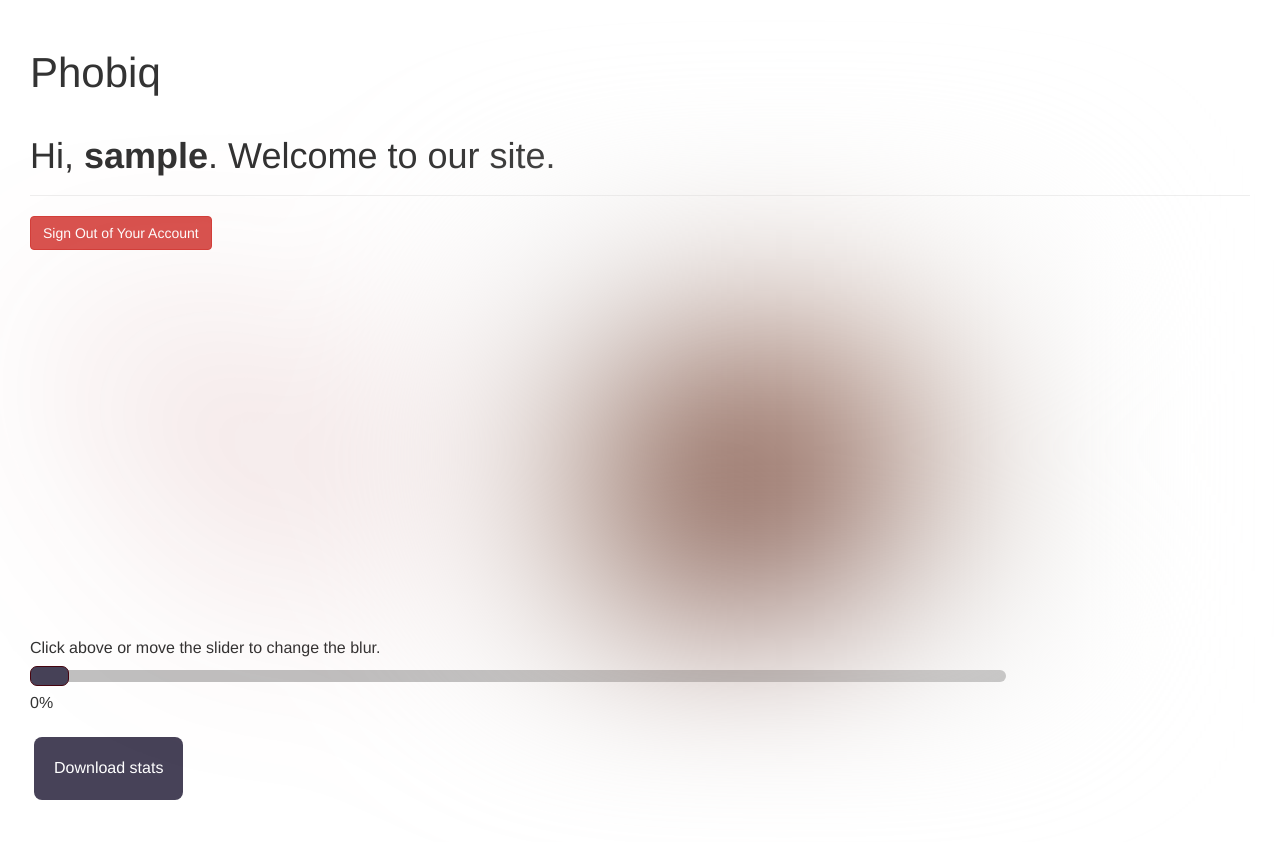
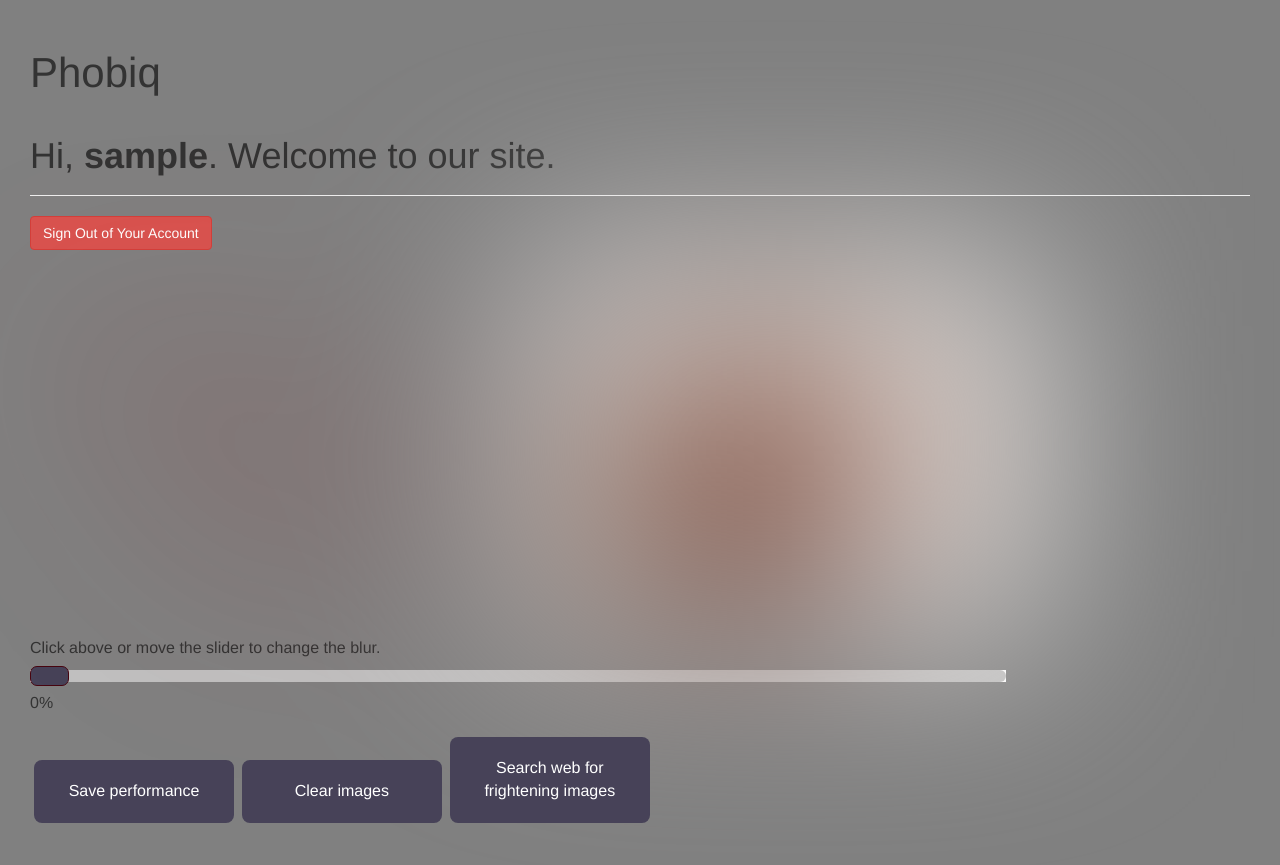
Before and after one commit to mplawley/phobiq, a PHP site: page /welcome.php in a window 1280 px wide. Before the commit the page ends 800 px from the top, so only its background shows below. Run offline with PHP 8.4, Linux system fonts and the light colour scheme; the visitor is signed in with stand-in values (Sample User, id 1); some libraries are stand-ins or nearby versions.

Commit message:
Setting up image search

```diff
--- a/blurcontroller-styles.css
+++ b/blurcontroller-styles.css
@@ -1,4 +1,5 @@
 #imageContainer {
+	min-height: 300px;
 	opacity: 100;
 	-webkit-filter: blur(100px); /* Safari 6.0 - 9.0 */
 		filter: blur(100px);
@@ -13,7 +14,7 @@
 	padding: 8px 2px 8px 2px;
 }
 
-#downloadButton {
+.consoleButtons {
 	background-color: #474258; /* Green */
 	border: none;
 	color: white;
@@ -25,6 +26,32 @@
 	margin: 4px 2px;
 	cursor: pointer;
 	border-radius: 8px;
+	-webkit-transition-duration: 0.4s; /* Safari */
+    transition-duration: 0.4s;
+    overflow: hidden;
+
+	position: relative;
+    width: 200px;
+}
+
+.consoleButtons:after {
+    content: "";
+    background: #90EE90;
+    display: block;
+    position: absolute;
+    padding-top: 300%;
+    padding-left: 350%;
+    margin-left: -20px!important;
+    margin-top: -120%;
+    opacity: 0;
+    transition: all 0.8s
+}
+
+.consoleButtons:active:after {
+    padding: 0;
+    margin: 0;
+    opacity: 1;
+    transition: 0s
 }
 
 #mainHeader {
@@ -129,5 +156,6 @@
 }
 
 body {
+	background-color: gray;
 	padding: 30px;
 }
--- a/jasmine/SpecRunner.html
+++ b/jasmine/SpecRunner.html
@@ -13,14 +13,15 @@
   	<script src="lib/jasmine-2.8.0/boot.js"></script>
   	<script src="../jquery-3.2.1.min.js"></script>
 
-
     <!-- include source files here... -->
     <script src="src/BlurController.js"></script>
+    <script src="src/ImagePickerController.js"></script>
     <script src="src/Main.js"></script>
 
     <!-- include spec files here... -->
     <script src="spec/Jasmine-Jquery.js"></script>
     <script src="spec/BlurControllerSpec.js"></script>
+    <script src="spec/ImagePickerControllerSpec.js"></script>
     <script src="spec/MainSpec.js"></script>
   </head>
 
--- /dev/null
+++ b/jasmine/src/ImagePickerController.js
@@ -0,0 +1,48 @@
+ImagePickerController = function() {};
+
+ImagePickerController.prototype.init = function() {
+	this.bindUserInterfaceElements();
+}
+
+ImagePickerController.prototype.bindUserInterfaceElements = function() {
+	var _this = this;
+
+	$("#imagePickerButton").click(function() {
+		_this.handleImagePickerButtonClick();
+	});
+
+	$("#clearImagesButton").click(function() {
+		_this.handleImageClearButtonClick();
+	});
+}
+
+ImagePickerController.prototype.handleImageClearButtonClick = function() {
+	$("#imageContainer").empty();
+}
+
+ImagePickerController.prototype.handleImagePickerButtonClick = function() {
+	google.load('search', '1', {language : 'hu'});
+  	google.setOnLoadCallback(function() {
+    var customSearchOptions = {
+        enableImageSearch: true,
+        imageSearchOptions: {
+              layout: google.search.ImageSearch.LAYOUT_CLASSIC
+        }
+    };
+
+    var options = new google.search.DrawOptions();
+    options.setAutoComplete(true);
+
+    var customSearchControl = new google.search.CustomSearchControl('XXX', customSearchOptions);
+
+    customSearchControl.setResultSetSize(google.search.Search.LARGE_RESULTSET);
+    customSearchControl.setAutoCompletionId('XXX');
+
+    customSearchControl.draw('cse', options);
+  }, true);
+
+}
+
+//clear images
+
+//save images chosen to db automatically
--- a/jasmine/src/Main.js
+++ b/jasmine/src/Main.js
@@ -1,4 +1,7 @@
 $(document).ready(function() {
     blurController = new BlurController();
     blurController.init();
+
+    imagePickerController = new ImagePickerController();
+    imagePickerController.init();
 });
--- a/welcome.php
+++ b/welcome.php
@@ -18,8 +18,10 @@
     <link rel="stylesheet" type="text/css" href="blurcontroller-styles.css">
 
     <script src="jquery-3.2.1.min.js"></script>
+    <script src="http://www.google.com/jsapi" type="text/javascript"></script>
     <script src="jasmine/src/DatabaseController.js"></script>
     <script src="jasmine/src/BlurController.js"></script>
+    <script src="jasmine/src/ImagePickerController.js"></script>
     <script src="jasmine/src/Main.js"></script>
     <script src="bootstrap/js/bootstrap.min.js"></script>
     <title>Phobiq</title>
@@ -45,7 +47,9 @@
         </div>
 
         <div id="pageUtils">
-          <button id="downloadButton" type="button">Download stats</button>
+          <button id="downloadButton" type="button" class="consoleButtons">Save performance</button>
+          <button id="clearImagesButton" type="button" class="consoleButtons">Clear images</button>
+          <button id="imagePickerButton" type="button" class="consoleButtons">Search web for frightening images</button>
         </div>
     </body>
 </html>
```
Also changed, not shown: jasmine/spec/ImagePickerControllerSpec.js (added, +16 -0 lines), jasmine/spec/MainSpec.js (+1 -0 lines), jasmine/spec/javascripts/fixtures/indexFixture.html (+18 -6 lines).
